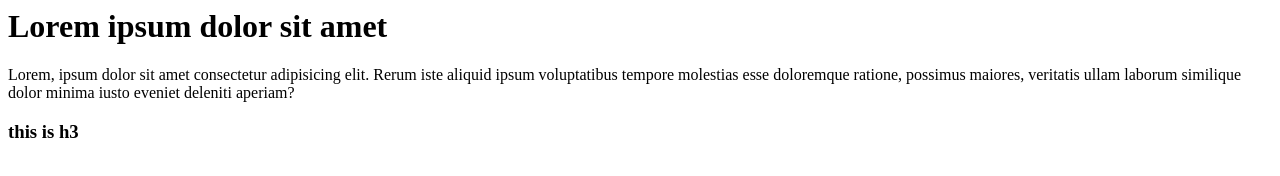
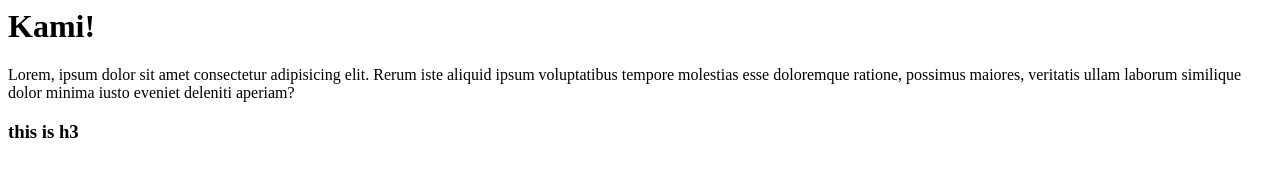
Before and after one commit to fauziardha1/hello-world, a plain HTML site: page index.html in a window 1280 px wide. Drawn offline with Linux system fonts and the light colour scheme.

Commit message:
change h1 to kami!

```diff
--- a/index.html
+++ b/index.html
@@ -3,7 +3,7 @@
     <title>Cool Website</title>
   </head>
   <body>
-    <h1> Lorem ipsum dolor sit amet</h1>
+    <h1> Kami!</h1>
 
     <p>Lorem, ipsum dolor sit amet consectetur adipisicing elit. Rerum iste aliquid ipsum voluptatibus tempore molestias esse doloremque ratione, possimus maiores, veritatis ullam laborum similique dolor minima iusto eveniet deleniti aperiam?</p>
     <h3>this is h3</h3>
```
